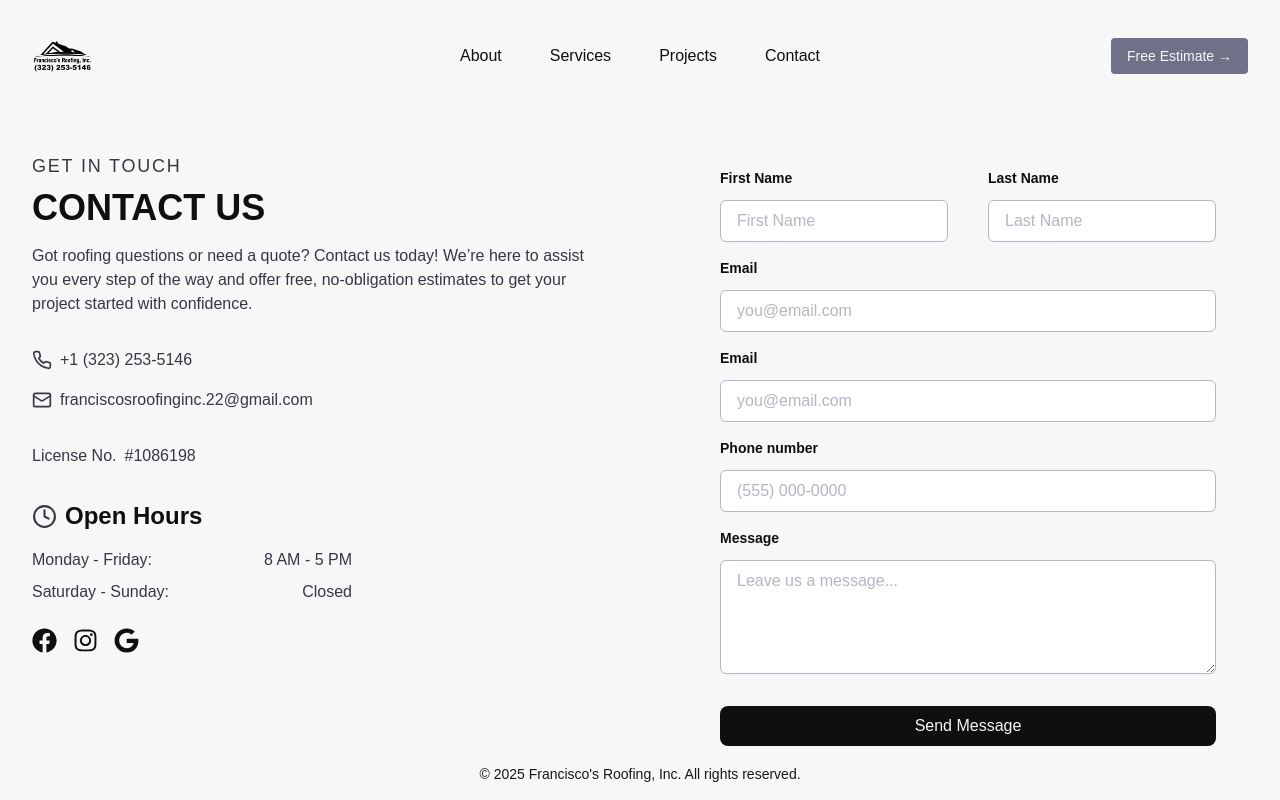
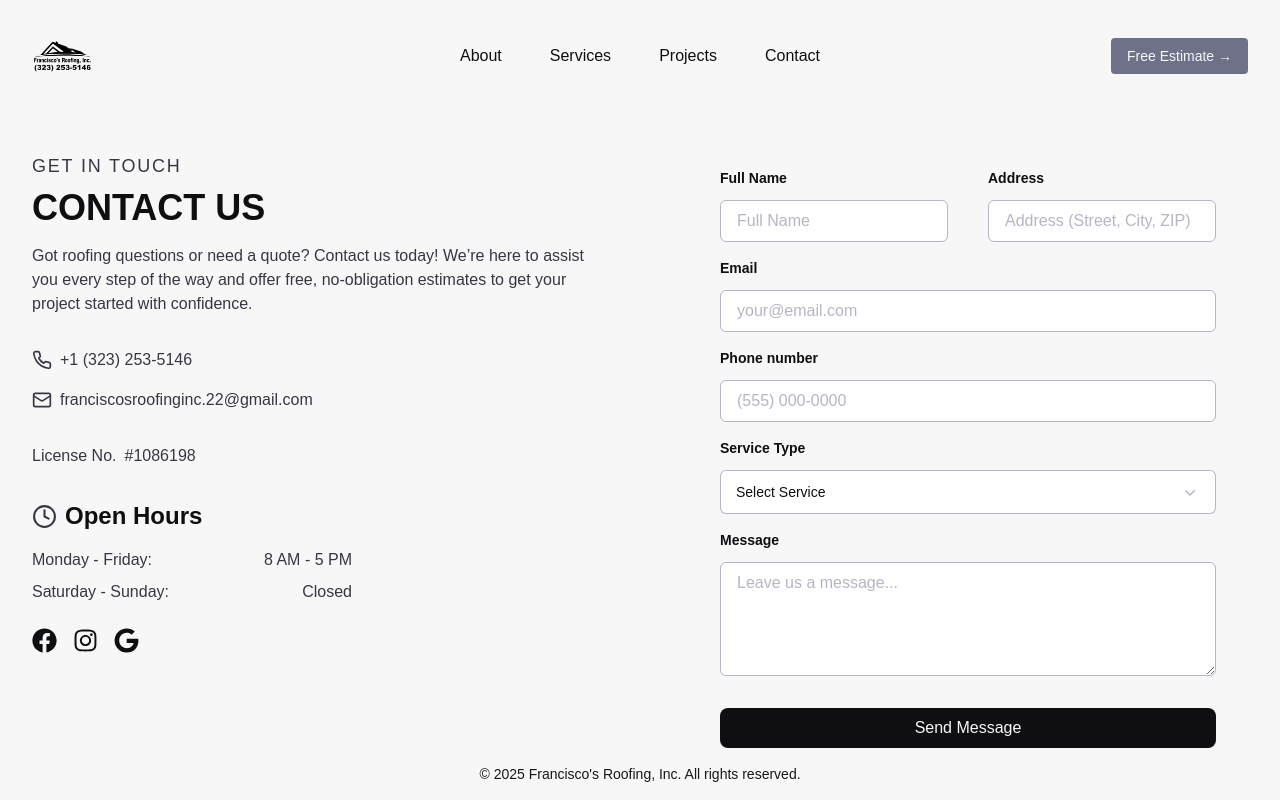
Before and after one commit to stevenpartida/FranciscosRoofingInc-Website, a Next.js app in the folder client/: page /contact in a window 1280 px wide. Built offline with nearby package versions, Linux system fonts and the light colour scheme.

Commit message:
revamp contact form, change first name to full name, changed last name to address, and added a dropdown menu for service type

```diff
--- a/client/src/app/contact/page.js
+++ b/client/src/app/contact/page.js
@@ -5,6 +5,8 @@ import Image from "next/image";
 import Link from "next/link";
 import { Dialog, DialogPanel } from "@headlessui/react";
 import { Bars3Icon, XMarkIcon } from "@heroicons/react/24/outline";
+import { Menu, MenuButton, MenuItem, MenuItems } from "@headlessui/react";
+import { ChevronDownIcon } from "@heroicons/react/20/solid";
 import LogoBlack from "../assets/images/LogoBlack.png";
 import LogoWhite from "../assets/images/LogoWhite.png";
 import { LuPhone, LuMail } from "react-icons/lu";
@@ -24,14 +26,26 @@ export default function Contact() {
   const [errorMessage, setErrorMessage] = useState("");
 
   const [formData, setFormData] = useState({
-    firstName: "",
-    lastName: "",
+    fullName: "",
+    address: "",
     email: "",
     phone: "",
+    serviceType: "Select Service",
     message: "",
   });
 
   const [status, setStatus] = useState(null);
+
+  const serviceOptions = [
+    "Roof Repair",
+    "Roof Installation",
+    "Roof Replacement",
+    "Roof Estimate",
+  ];
+
+  const handleServiceSelect = (service) => {
+    setFormData({ ...formData, serviceType: service });
+  };
 
   const handleChange = (e) => {
     const { name, value } = e.target;
@@ -43,9 +57,10 @@ export default function Contact() {
 
     //Validation
     if (
-      !formData.firstName ||
-      !formData.lastName ||
+      !formData.fullName ||
+      !formData.address ||
       !formData.email ||
+      formData.serviceType === "Select Service" ||
       !formData.phone ||
       !formData.message
     ) {
@@ -70,10 +85,11 @@ export default function Contact() {
       );
       setStatus("success");
       setFormData({
-        firstName: "",
-        lastName: "",
+        fullName: "",
+        address: "",
         email: "",
         phone: "",
+        serviceType: "Select Service",
         message: "",
       }); //Reset form
 
@@ -272,16 +288,16 @@ export default function Contact() {
                 <div>
                   <label
                     className="block text-sm font-semibold font-poppins text-woodsmoke950"
-                    htmlFor="firstName"
+                    htmlFor="fullName"
                   >
-                    First Name
+                    Full Name
                   </label>
                   <input
-                    id="firstName"
-                    name="firstName"
+                    id="fullName"
+                    name="fullName"
                     type="text"
-                    placeholder="First Name"
-                    value={formData.firstName}
+                    placeholder="Full Name"
+                    value={formData.fullName}
                     onChange={handleChange}
                     className="mt-3 px-4 py-2 block w-full border border-woodsmoke300 rounded-md focus:border-indigo-500 focus:ring-indigo-500 text-woodsmoke950 placeholder-woodsmoke300"
                   />
@@ -291,14 +307,14 @@ export default function Contact() {
                     className="block text-sm font-semibold font-poppins text-woodsmoke950"
                     htmlFor="lastName"
                   >
-                    Last Name
+                    Address
                   </label>
                   <input
-                    id="lastName"
-                    name="lastName"
+                    id="address"
+                    name="address"
                     type="text"
-                    placeholder="Last Name"
-                    value={formData.lastName}
+                    placeholder="Address (Street, City, ZIP)"
+                    value={formData.address}
                     onChange={handleChange}
                     className="mt-3 px-4 py-2 block w-full border border-woodsmoke300 rounded-md focus:border-indigo-500 focus:ring-indigo-500 text-woodsmoke950 placeholder-woodsmoke300"
                   />
@@ -315,24 +331,7 @@ export default function Contact() {
                   id="email"
                   name="email"
                   type="email"
-                  placeholder="you@email.com"
-                  value={formData.email}
-                  onChange={handleChange}
-                  className="mt-3 px-4 py-2 block w-full border border-woodsmoke300 rounded-md focus:border-indigo-500 focus:ring-indigo-500 text-woodsmoke950 placeholder-woodsmoke300"
-                />
-              </div>
-              <div className="mt-4">
-                <label
-                  className="block text-sm font-semibold font-poppins text-woodsmoke950"
-                  htmlFor="email"
-                >
-                  Email
-                </label>
-                <input
-                  id="email"
-                  name="email"
-                  type="email"
-                  placeholder="you@email.com"
+                  placeholder="your@email.com"
                   value={formData.email}
                   onChange={handleChange}
                   className="mt-3 px-4 py-2 block w-full border border-woodsmoke300 rounded-md focus:border-indigo-500 focus:ring-indigo-500 text-woodsmoke950 placeholder-woodsmoke300"
@@ -354,6 +353,48 @@ export default function Contact() {
                   onChange={handleChange}
                   className="mt-3 px-4 py-2 block w-full border border-woodsmoke300 rounded-md focus:border-indigo-500 focus:ring-indigo-500 text-woodsmoke950 placeholder-woodsmoke300"
                 />
+              </div>
+              <div className="mt-4">
+                <label
+                  htmlFor="serviceType"
+                  className="block text-sm font-semibold text-woodsmoke950"
+                >
+                  Service Type
+                </label>
+                <Menu as="div" className="w-full relative">
+                  <div>
+                    <MenuButton className="mt-3 inline-flex w-full items-center justify-between rounded-md bg-white px-4 py-3 text-sm font-medium text-woodsmoke950 ring-1 shadow-xs ring-woodsmoke300 ring-inset hover:bg-gray-50">
+                      <span>{formData.serviceType}</span>
+                      <ChevronDownIcon
+                        aria-hidden="true"
+                        className="ml-auto size-5 text-woodsmoke300 "
+                      />
+                    </MenuButton>
+                  </div>
+
+                  <MenuItems
+                    transition
+                    className="absolute left-0 z-10 mt-1 w-full rounded-md bg-woodsmoke50 ring-1 shadow-lg ring-black/5 focus:outline-hidden"
+                  >
+                    <div className="py-1">
+                      {serviceOptions.map((service) => (
+                        <MenuItem key={service}>
+                          {({ active }) => (
+                            <button
+                              type="button"
+                              onClick={() => handleServiceSelect(service)}
+                              className={`block w-full px-4 py-2 text-left text-sm text-woodsmoke950 ${
+                                active ? "bg-gray-100 text-gray-900" : ""
+                              }`}
+                            >
+                              {service}
+                            </button>
+                          )}
+                        </MenuItem>
+                      ))}
+                    </div>
+                  </MenuItems>
+                </Menu>
               </div>
               <div className="mt-4">
                 <label
```
Also changed, not shown: 1 other file (tests, documents, lock files or other folders).
